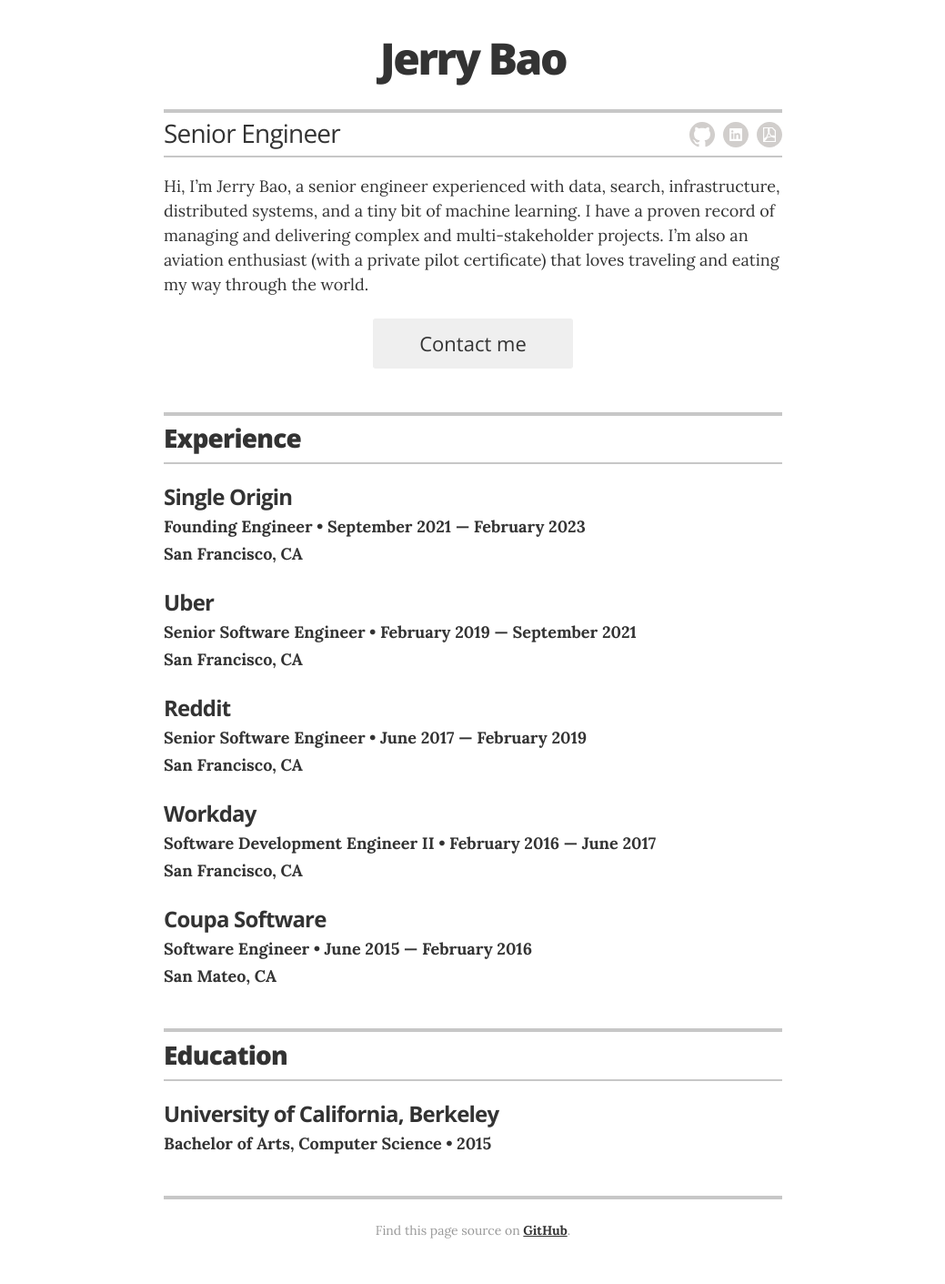
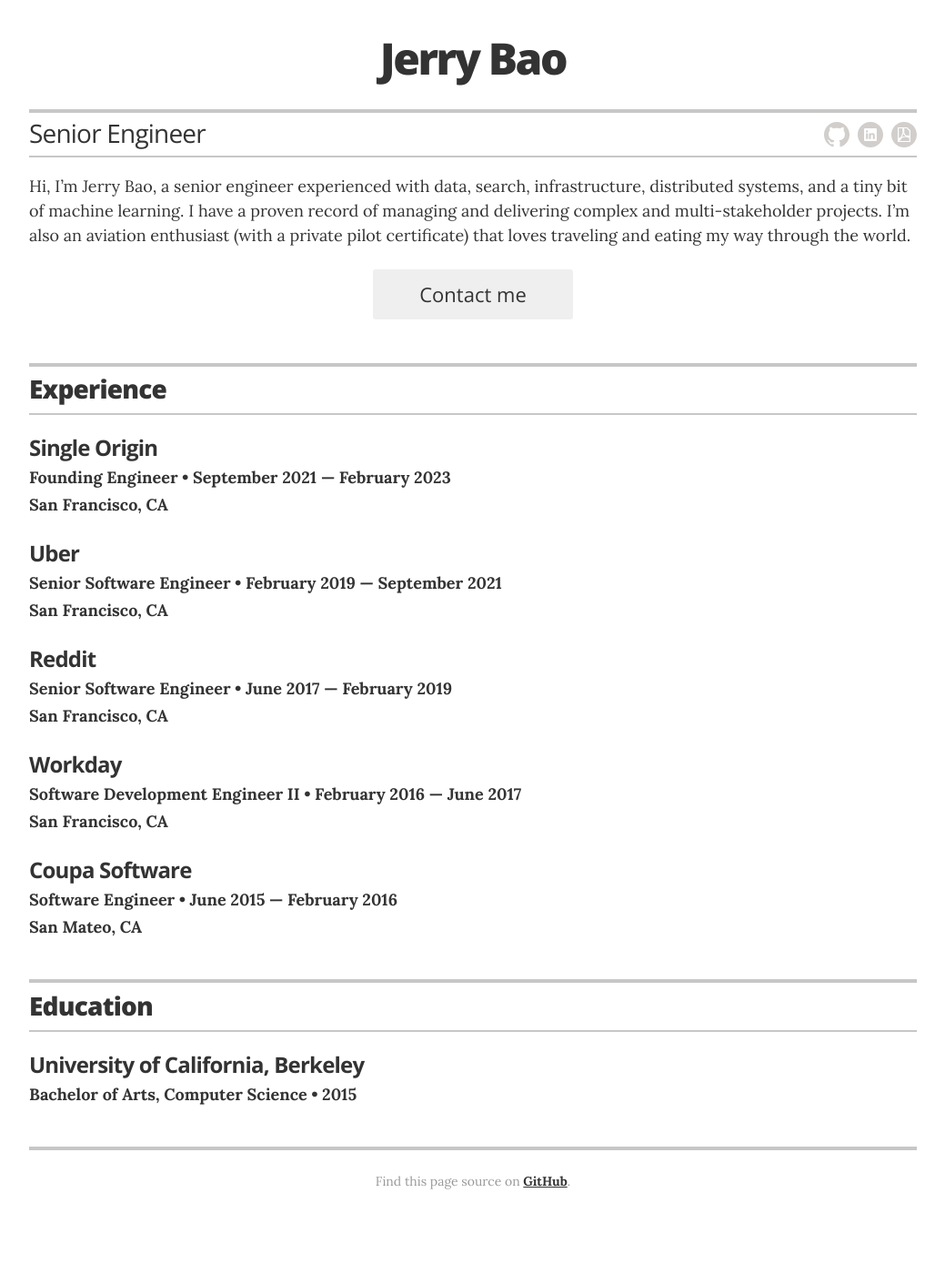
Before and after one commit to thejerrybao/thejerrybao.github.io, a Jekyll site: the page built from index.html, in a window 1280 px wide. Shown: the whole page at 91% size, without its empty margins (120-1159 px from the left). Built offline with Jekyll 4.4.1, drawn with Linux system fonts in a browser that asks for light colours; after the commit the page ends 1357 px from its top, so only the background shows below that.

Commit message:
feat: increase max-width

```diff
--- a/_sass/_base.scss
+++ b/_sass/_base.scss
@@ -21,7 +21,7 @@ body{
 .wrapper:after { content:""; display:table; }
 .wrapper:after { clear: both; }
 .wrapper {
-  max-width: 728px;
+  max-width: 1024px;
   padding: 0 24px;
   margin: 0 auto;
   zoom: 1;
```
